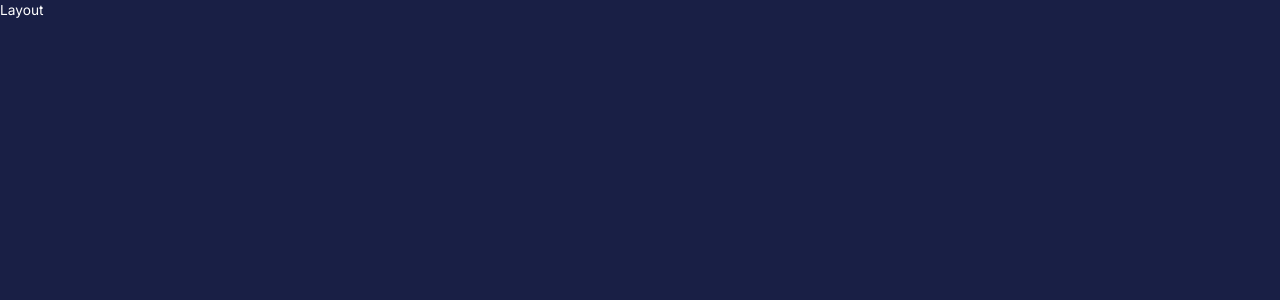
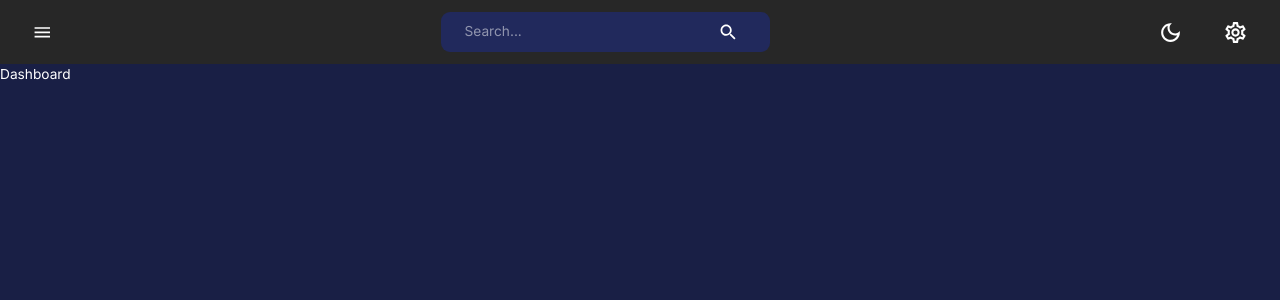
Before and after one commit to modopo/admin-dashboard, a React (Create React App) app in the folder client/: page /dashboard in a window 1280 px wide. Shown: the top 300 px of the page. Built offline with nearby package versions, Linux system fonts and the light colour scheme.

Commit message:
navbar atop

```diff
--- /dev/null
+++ b/client/src/components/FlexBetween.jsx
@@ -0,0 +1,10 @@
+const { Box } = require("@mui/material")
+const { styled } = require("@mui/system")
+
+const FlexBetween = styled(Box)({
+  display: "flex",
+  justifyContent: "space-between",
+  alignItems: "center"
+});
+
+export default FlexBetween;
--- /dev/null
+++ b/client/src/components/Navbar.jsx
@@ -0,0 +1,73 @@
+import React, { useState } from "react";
+import {
+  LightModeOutlined,
+  DarkModeOutlined,
+  Menu as MenuIcon,
+  Search,
+  SettingsOutlined,
+  ArrowDropDownOutlined
+} from "@mui/icons-material";
+import FlexBetween from "components/FlexBetween";
+import { useDispatch } from "react-redux";
+import { setMode } from "state";
+import profileImage from "assets/profile.png";
+import {
+  AppBar,
+  Button,
+  Box,
+  Typography,
+  IconButton,
+  InputBase,
+  Toolbar,
+  Menu,
+  MenuItem,
+  useTheme
+} from "@mui/material";
+
+const Navbar = () => {
+  const dispatch = useDispatch();
+  const theme = useTheme();
+
+  return <AppBar
+    sx={{
+      position: "static",
+      background: "node",
+      boxShadow: "none",
+    }}
+  >
+    <Toolbar sx={{ justifyContent: "space-between"}}>
+      {/* left side */}
+      <FlexBetween>
+        <IconButton onClick={() => console.log('open/close sidebar')}>
+          <MenuIcon />
+        </IconButton>
+      </FlexBetween>
+      <FlexBetween
+        backgroundColor={theme.palette.background.alt}
+        borderRadius="9px"
+        gap="3rem"
+        p="0.1rem 1.5rem"
+      >
+        <InputBase placeholder="Search..." />
+        <IconButton>
+          <Search />
+        </IconButton>
+      </FlexBetween>
+      {/* right side */}
+      <FlexBetween gap="1.5rem">
+        <IconButton onClick={() => dispatch(setMode())}>
+          {theme.palette.mode === "dark" ? (
+            <DarkModeOutlined sx={{ fontSize: "25px" }} />
+          ) : (
+            <LightModeOutlined sx={{ fontSize: "25px" }} />
+          )}
+        </IconButton>
+        <IconButton>
+          <SettingsOutlined sx={{ fontSize: "25px" }} />
+        </IconButton>
+      </FlexBetween>
+    </Toolbar>
+  </AppBar>
+}
+
+export default Navbar;
--- a/client/src/scenes/layout/index.jsx
+++ b/client/src/scenes/layout/index.jsx
@@ -1,7 +1,17 @@
-import React from 'react';
+import React, {useState} from 'react';
+import { Box, useMediaQuery } from "@mui/material";
+import { Outlet } from "react-router-dom";
+import { useSelector } from "react-redux";
+import Navbar from "components/Navbar";
 
 const Layout = () => {
-  return <div>Layout</div>
+  return <Box width="100%" height="100%" >
+    <Box>
+      <Navbar />
+      <Outlet />
+    </Box>
+
+  </Box>
 };
 
 export default Layout;
```
